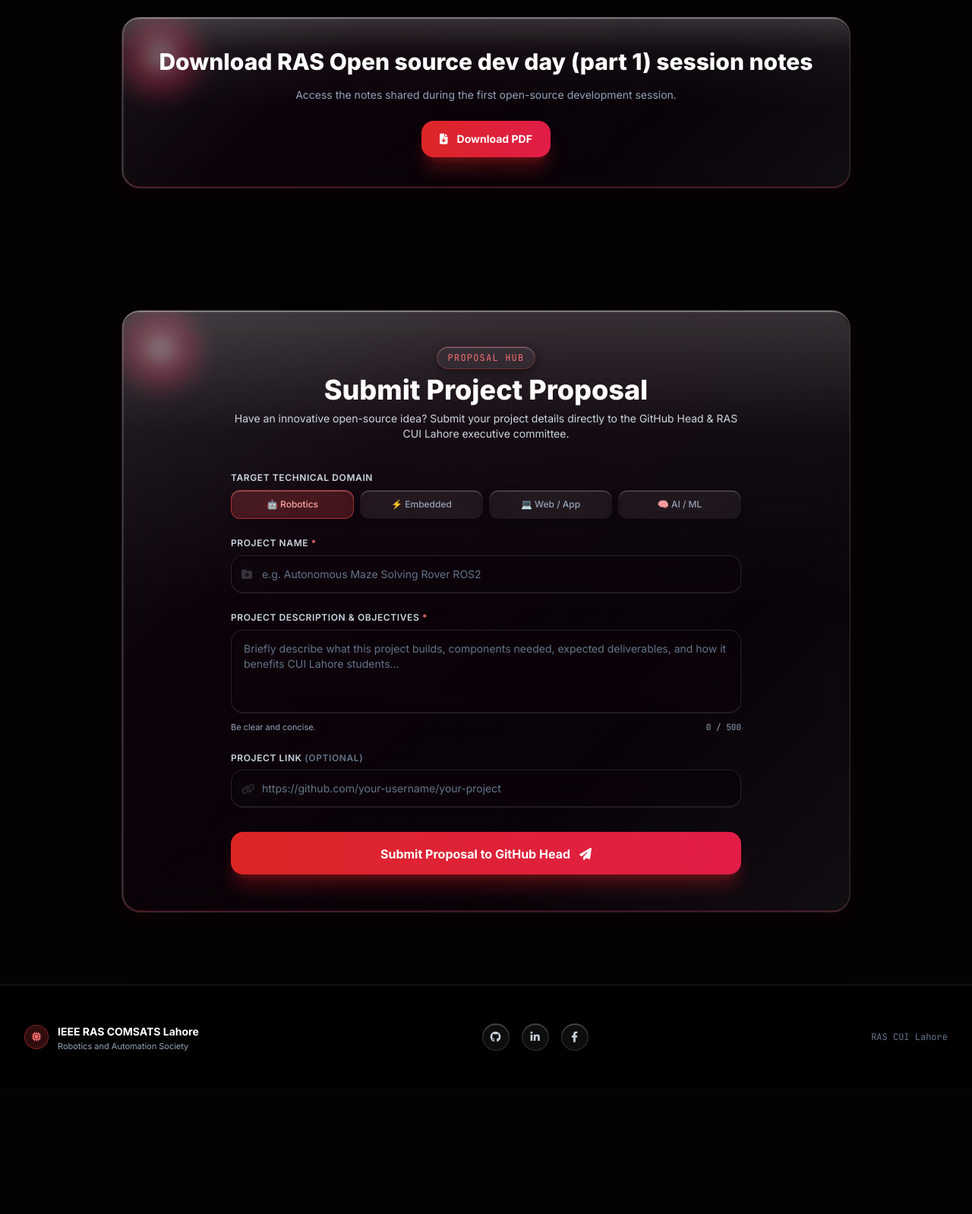
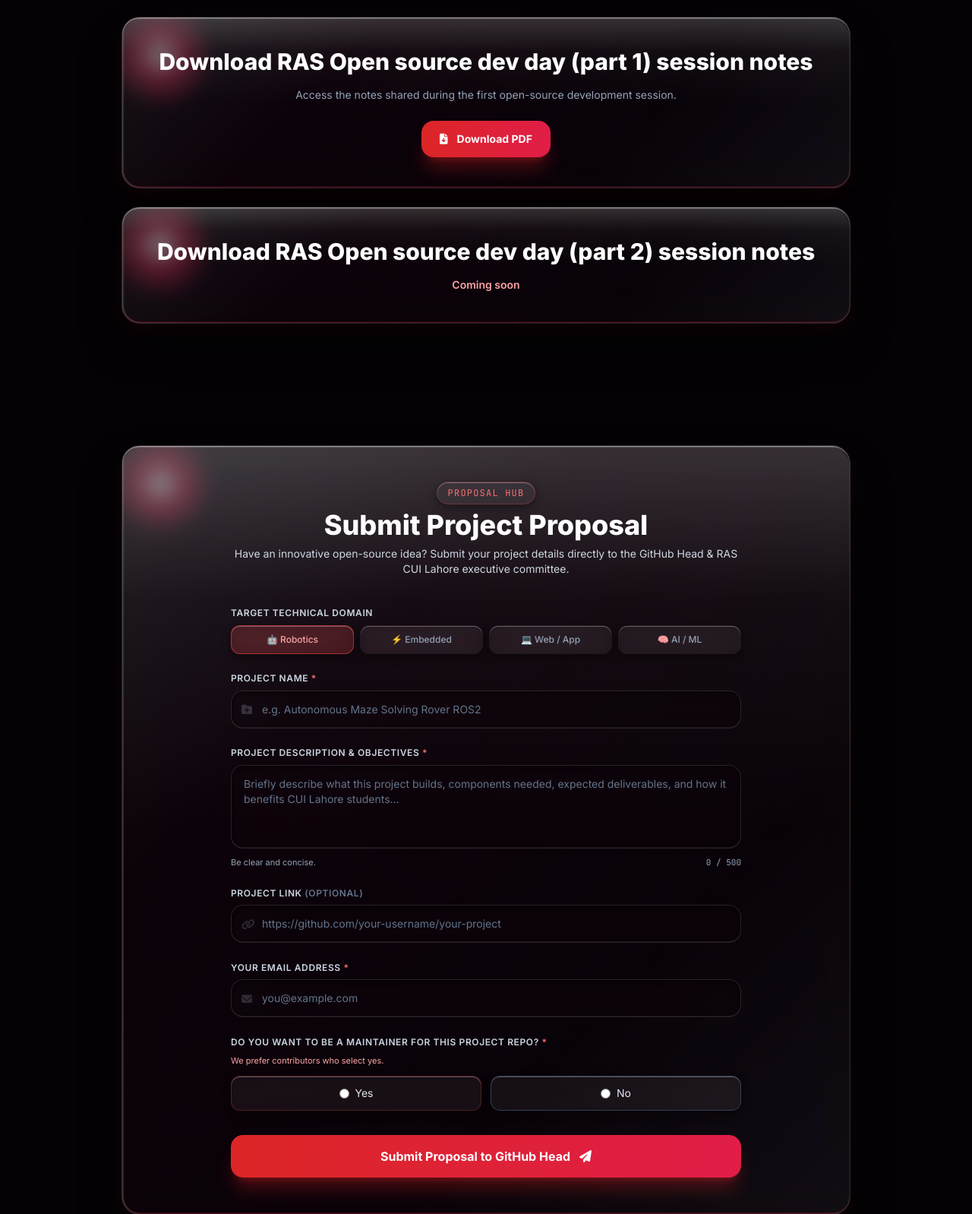
Before and after one commit to rascui/rascui.github.io, a plain HTML site: page index.html in a window 1280 px wide. Shown: the part 1811-3409 px from the top of the page at 76% size. Before the commit the page ends 3245 px from the top, so only its background shows below. Drawn offline with nearby package versions, Linux system fonts and the light colour scheme.

Commit message:
updated form

```diff
--- a/index.html
+++ b/index.html
@@ -406,7 +406,7 @@
 
         <!-- SESSION NOTES DOWNLOAD SECTION -->
         <section id="session-notes" class="py-16 px-4 sm:px-6 lg:px-8 max-w-5xl mx-auto w-full">
-            <div class="liquid-glass rounded-3xl p-6 sm:p-10 relative overflow-hidden text-center">
+            <div class="liquid-glass rounded-3xl p-6 sm:p-10 relative overflow-hidden text-center mb-6">
                 <div class="liquid-glass-lens"></div>
                 <h2 class="text-2xl sm:text-3xl font-extrabold text-white mb-4">
                     Download RAS Open source dev day (part 1) session notes
@@ -420,6 +420,13 @@
                     <i class="fa-solid fa-file-arrow-down"></i>
                     <span>Download PDF</span>
                 </a>
+            </div>
+            <div class="liquid-glass rounded-3xl p-6 sm:p-10 relative overflow-hidden text-center">
+                <div class="liquid-glass-lens"></div>
+                <h2 class="text-2xl sm:text-3xl font-extrabold text-white mb-4">
+                    Download RAS Open source dev day (part 2) session notes
+                </h2>
+                <p class="text-red-300 text-sm font-semibold">Coming soon</p>
             </div>
         </section>
 
@@ -513,6 +520,43 @@
                             >
                         </div>
                     </div>
+
+                    <!-- FIELD 4: Sender Email -->
+                    <div>
+                        <label for="sender-email" class="block text-xs font-semibold uppercase tracking-wider text-slate-300 mb-2">
+                            Your Email Address <span class="text-red-400">*</span>
+                        </label>
+                        <div class="relative">
+                            <div class="absolute inset-y-0 left-0 pl-3.5 flex items-center pointer-events-none text-slate-400">
+                                <i class="fa-solid fa-envelope text-sm"></i>
+                            </div>
+                            <input
+                                type="email"
+                                id="sender-email"
+                                required
+                                placeholder="you@example.com"
+                                class="w-full pl-10 pr-4 py-3.5 rounded-2xl liquid-input text-sm text-white placeholder-slate-500 focus:outline-none"
+                            >
+                        </div>
+                    </div>
+
+                    <!-- FIELD 5: Maintainer Preference -->
+                    <fieldset>
+                        <legend class="block text-xs font-semibold uppercase tracking-wider text-slate-300 mb-2">
+                            Do you want to be a maintainer for this project repo? <span class="text-red-400">*</span>
+                        </legend>
+                        <p class="text-[11px] text-red-300 mb-3">We prefer contributors who select yes.</p>
+                        <div class="grid grid-cols-2 gap-3">
+                            <label class="flex items-center justify-center gap-2 p-3 rounded-xl liquid-pill border border-red-500/30 cursor-pointer text-sm text-slate-200 hover:border-red-500/60 transition-all">
+                                <input type="radio" name="maintainer" value="Yes" required class="accent-red-500">
+                                <span>Yes</span>
+                            </label>
+                            <label class="flex items-center justify-center gap-2 p-3 rounded-xl liquid-pill border border-slate-700 cursor-pointer text-sm text-slate-200 hover:border-red-500/60 transition-all">
+                                <input type="radio" name="maintainer" value="No" required class="accent-red-500">
+                                <span>No</span>
+                            </label>
+                        </div>
+                    </fieldset>
 
                     <!-- Submit Button -->
                     <div class="pt-2">
@@ -714,8 +758,10 @@ git push -u origin feature/sensor-calibration
             const name = document.getElementById('project-name').value.trim();
             const desc = document.getElementById('project-desc').value.trim();
             const projectLink = document.getElementById('project-link').value.trim();
+            const senderEmail = document.getElementById('sender-email').value.trim();
+            const maintainerChoice = document.querySelector('input[name="maintainer"]:checked');
 
-            if (!name || !desc) return;
+            if (!name || !desc || !senderEmail || !maintainerChoice) return;
 
             const recipient = "talhaasif.dev@gmail.com";
             const subject = encodeURIComponent(`Project Proposal: ${name}`);
@@ -723,7 +769,9 @@ git push -u origin feature/sensor-calibration
                 `Project Name: ${name}\n` +
                 `Technical Domain: ${selectedDomainText}\n\n` +
                 `Description & Objectives:\n${desc}\n\n` +
-                `Project Link: ${projectLink || "Not provided"}`
+                `Project Link: ${projectLink || "Not provided"}\n` +
+                `Sender Email: ${senderEmail}\n` +
+                `Want to be a Maintainer: ${maintainerChoice.value}`
             );
 
             // Redirect user to default mail client
```
